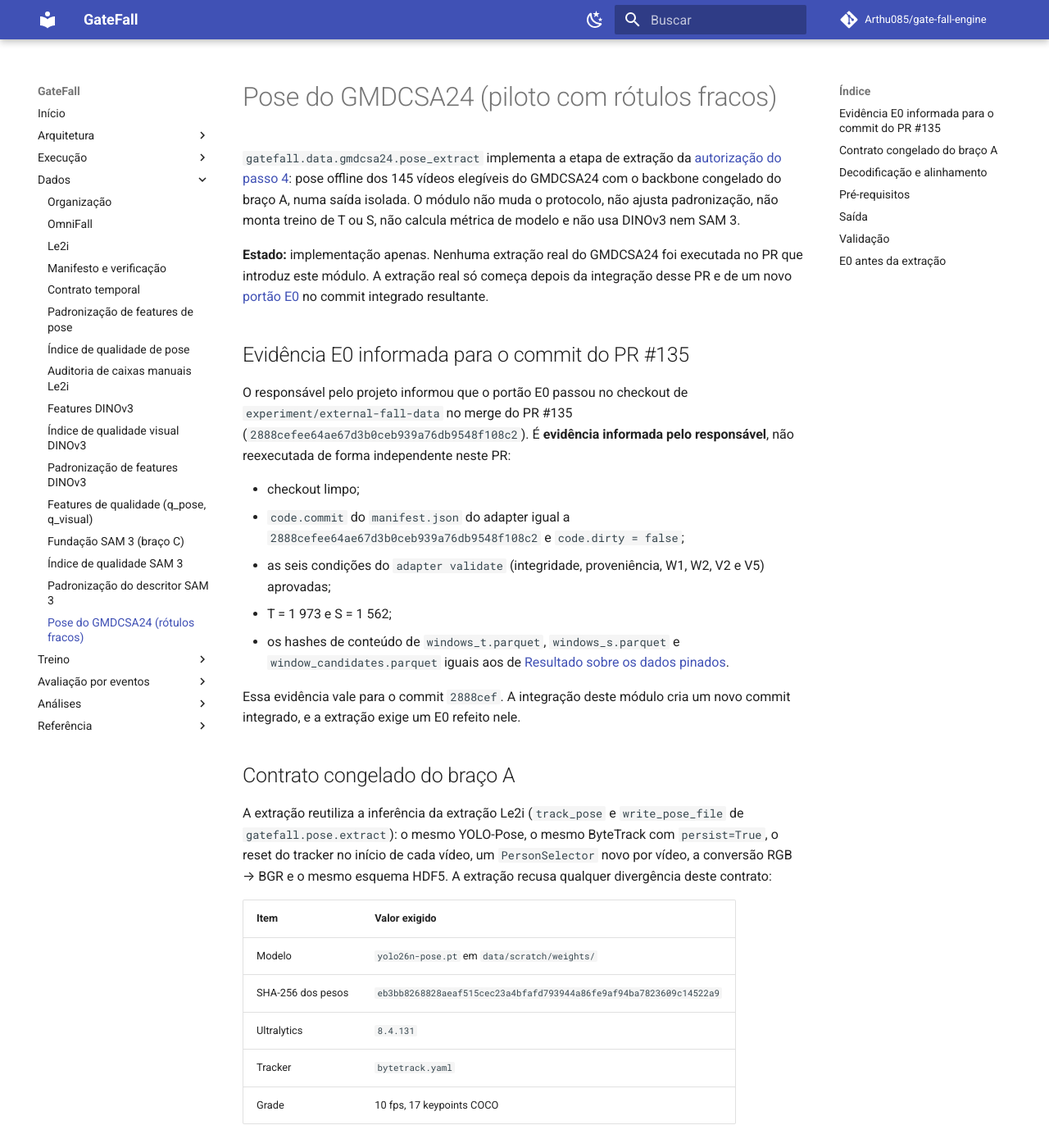
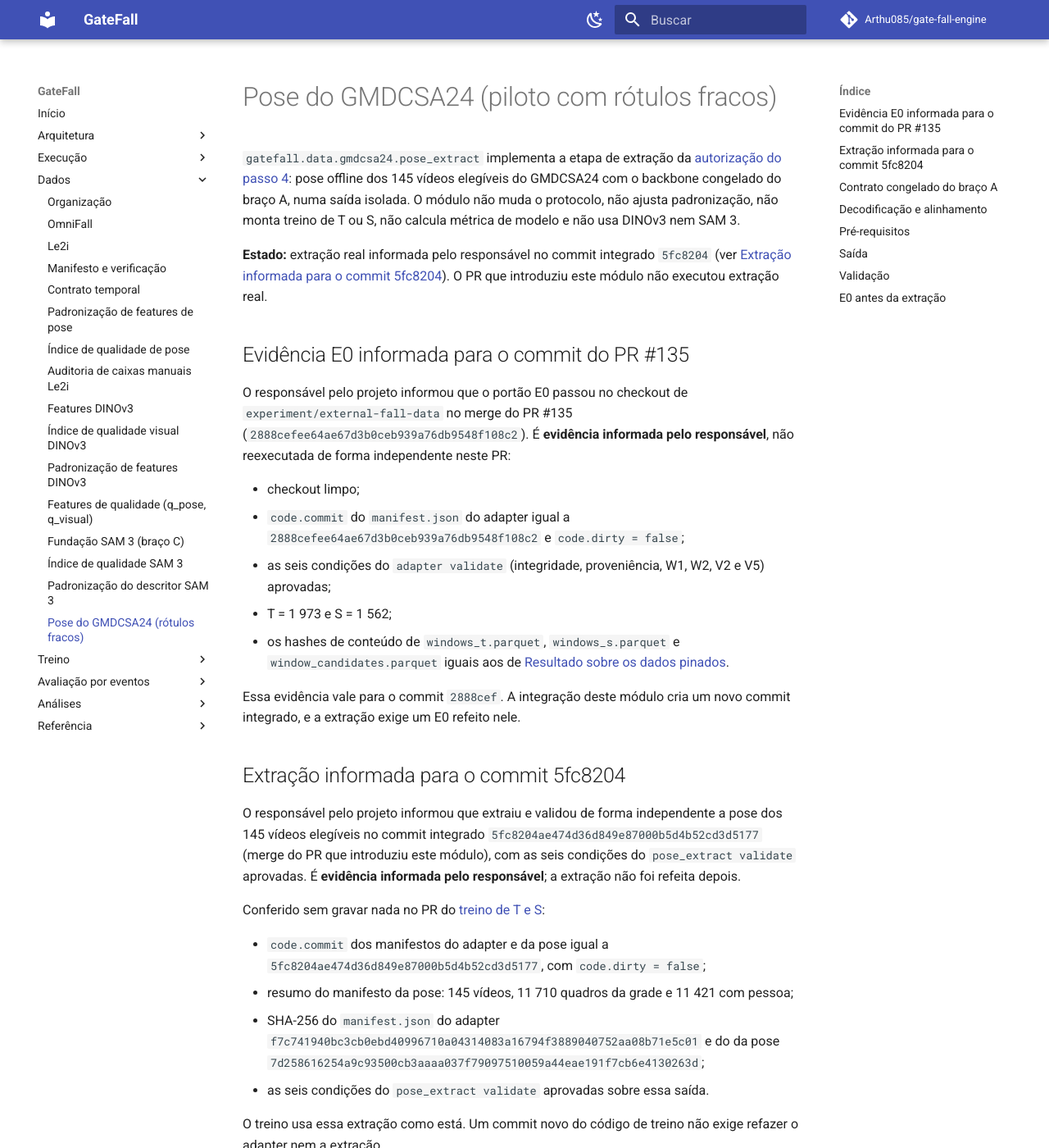
Before and after one commit to Arthu085/gate-fall-engine, an MkDocs documentation site: the page built from docs/data/gmdcsa24-pose.md, in a window 1280 px wide and 1400 px high. Shown: the whole window at 82% size. Built offline with MkDocs 1.6.1 and Material for MkDocs 9.7.7, drawn with Linux system fonts in a browser that asks for light colours; comment, search, counter and statistics services are not loaded.

Commit message:
docs(train): document gmdcsa24 treatment training and pose evidence
Co-Authored-By: Claude Opus 5.5 <noreply@anthropic.com>

```diff
--- a/docs/data/gmdcsa24-pose.md
+++ b/docs/data/gmdcsa24-pose.md
@@ -7,10 +7,10 @@ braço A, numa saída isolada. O módulo não muda o protocolo, não ajusta
 padronização, não monta treino de T ou S, não calcula métrica de modelo e não
 usa DINOv3 nem SAM 3.
 
-**Estado:** implementação apenas. Nenhuma extração real do GMDCSA24 foi
-executada no PR que introduz este módulo. A extração real só começa depois da
-integração desse PR e de um novo [portão E0](#e0-antes-da-extracao) no commit
-integrado resultante.
+**Estado:** extração real informada pelo responsável no commit integrado
+`5fc8204` (ver [Extração informada para o commit
+5fc8204](#extracao-informada-para-o-commit-5fc8204)). O PR que introduziu este
+módulo não executou extração real.
 
 ## Evidência E0 informada para o commit do PR #135
 
@@ -31,6 +31,29 @@ responsável**, não reexecutada de forma independente neste PR:
 
 Essa evidência vale para o commit `2888cef`. A integração deste módulo cria um
 novo commit integrado, e a extração exige um E0 refeito nele.
+
+## Extração informada para o commit 5fc8204
+
+O responsável pelo projeto informou que extraiu e validou de forma
+independente a pose dos 145 vídeos elegíveis no commit integrado
+`5fc8204ae474d36d849e87000b5d4b52cd3d5177` (merge do PR que introduziu este
+módulo), com as seis condições do `pose_extract validate` aprovadas. É
+**evidência informada pelo responsável**; a extração não foi refeita depois.
+
+Conferido sem gravar nada no PR do [treino de T e
+S](../train/gmdcsa24-weak-label.md#execucao-de-leitura-sobre-os-dados-reais):
+
+- `code.commit` dos manifestos do adapter e da pose igual a
+  `5fc8204ae474d36d849e87000b5d4b52cd3d5177`, com `code.dirty = false`;
+- resumo do manifesto da pose: 145 vídeos, 11 710 quadros da grade e 11 421
+  com pessoa;
+- SHA-256 do `manifest.json` do adapter
+  `f7c741940bc3cb0ebd40996710a04314083a16794f3889040752aa08b71e5c01` e do da
+  pose `7d258616254a9c93500cb3aaaa037f79097510059a44eae191f7cb6e4130263d`;
+- as seis condições do `pose_extract validate` aprovadas sobre essa saída.
+
+O treino usa essa extração como está. Um commit novo do código de treino não
+exige refazer o adapter nem a extração.
 
 ## Contrato congelado do braço A
 
--- a/mkdocs.yml
+++ b/mkdocs.yml
@@ -61,6 +61,7 @@ nav:
       - Braço B1 (fusão adaptativa por gate): train/baseline-b1.md
       - Braço C0 (fusão pose + SAM 3): train/baseline-c0.md
       - Braço C1 (gate adaptativo com SAM 3): train/baseline-c1.md
+      - Piloto GMDCSA24 T/S (rótulos fracos): train/gmdcsa24-weak-label.md
       - Investigação de determinismo de GPU: train/gpu-determinism.md
   - Avaliação por eventos:
       - Braço A (protocolo de alarme): eval/baseline-a-events.md
```
Also changed, not shown: docs/data/organization.md (+7 -1 lines), docs/reference/commands.md (+5 -0 lines), docs/train/gmdcsa24-weak-label.md (added, +233 -0 lines), 1 other file.
